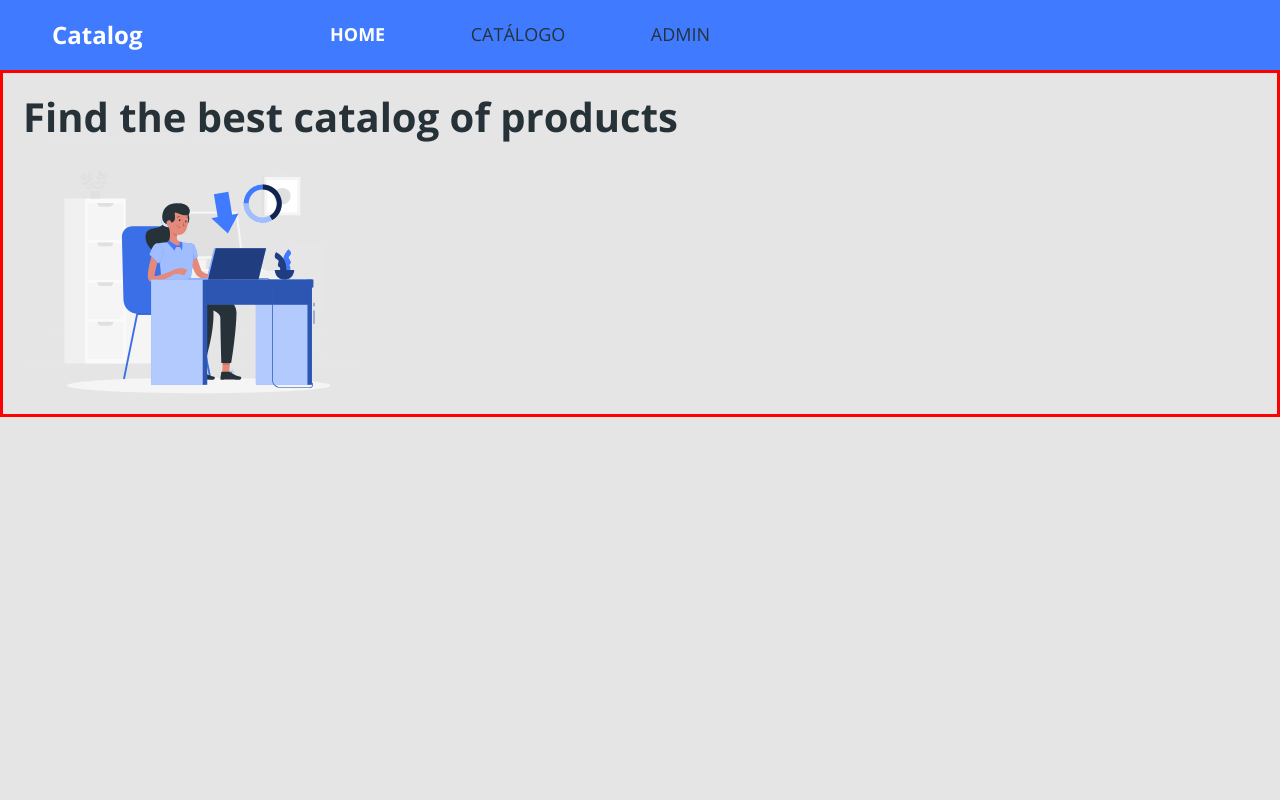
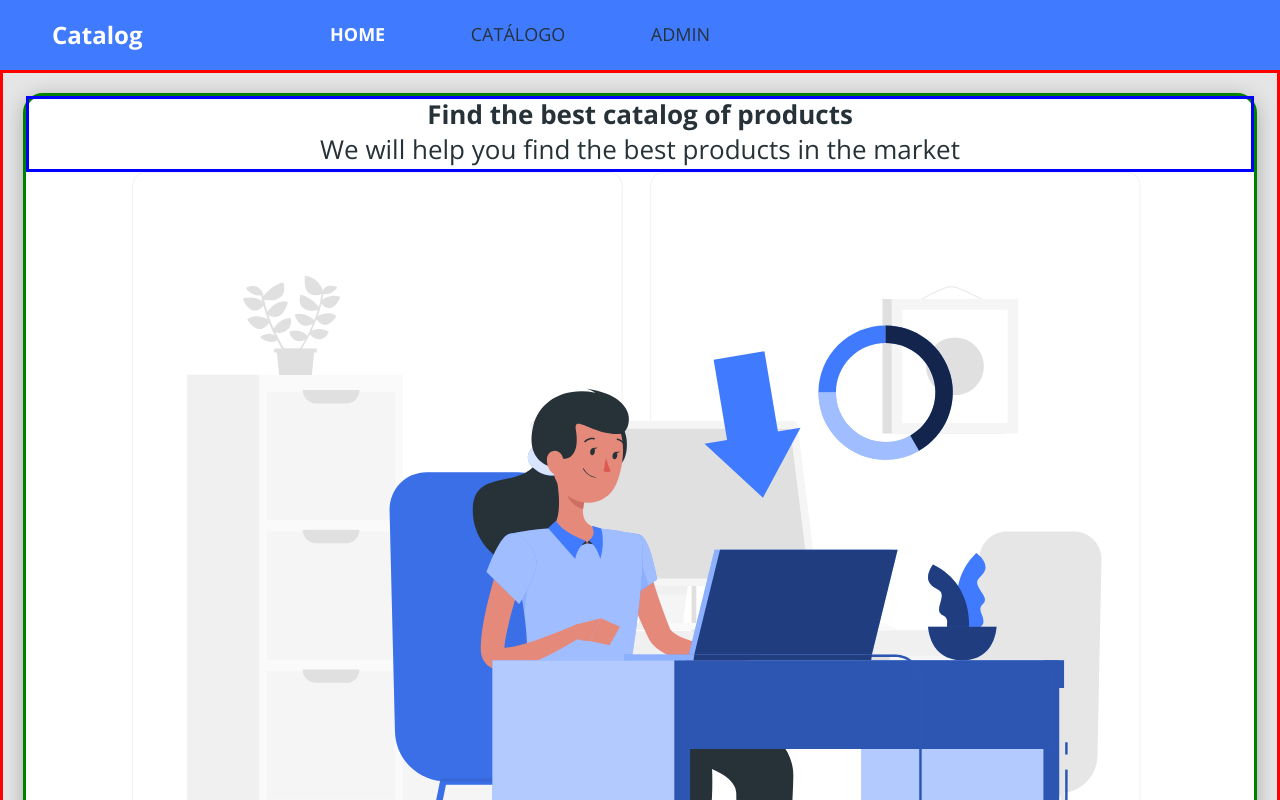
Before and after one commit to Caro2019ar/Catalog, a React (Create React App) app in the folder frontend/: page / in a window 1280 px wide. Shown: the top 800 px of the page. Built offline with nearby package versions, Linux system fonts and the light colour scheme.

Commit message:
Home card

```diff
--- a/frontend/src/pages/Home/index.tsx
+++ b/frontend/src/pages/Home/index.tsx
@@ -10,7 +10,9 @@
         <div className="home-card">
           <div className="home-content-container">
             <h1>Find the best catalog of products</h1>
+            <span>We will help you find the best products in the market</span>
           </div>
+
           <div className="home-image-container">
             <MainImage />
           </div>
--- a/frontend/src/pages/Home/styles.css
+++ b/frontend/src/pages/Home/styles.css
@@ -2,4 +2,27 @@
   padding: 20px;
   font-size: 26px;
   border: red solid;
+  text-align: center;
+  /* flex-direction: column; */
 }
+.home-card {
+  background-color: #fff;
+  border: green solid;
+  border-radius: 20px;
+  box-shadow: 0px 4px 20px rgba(0, 0, 0, 0.25);
+}
+
+.home-content-container {
+  border: blue solid;
+}
+.home-content-container h1 {
+  font-size: 1em;
+}
+.home-image-container {
+  /* display: flex; */
+  padding: 0 15px;
+}
+.home-image-container svg {
+  height: auto;
+  width: 100%;
+}
```
